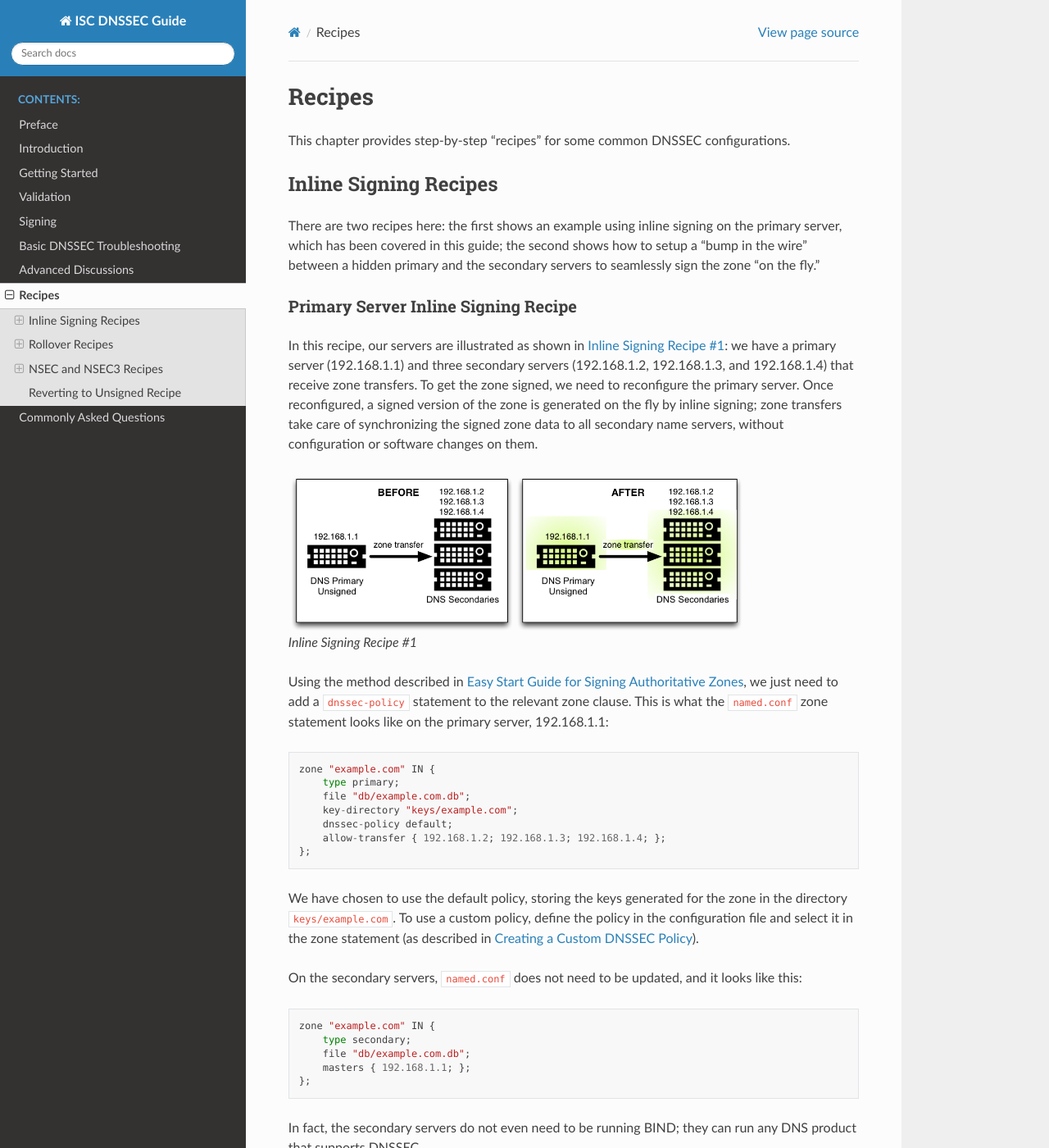
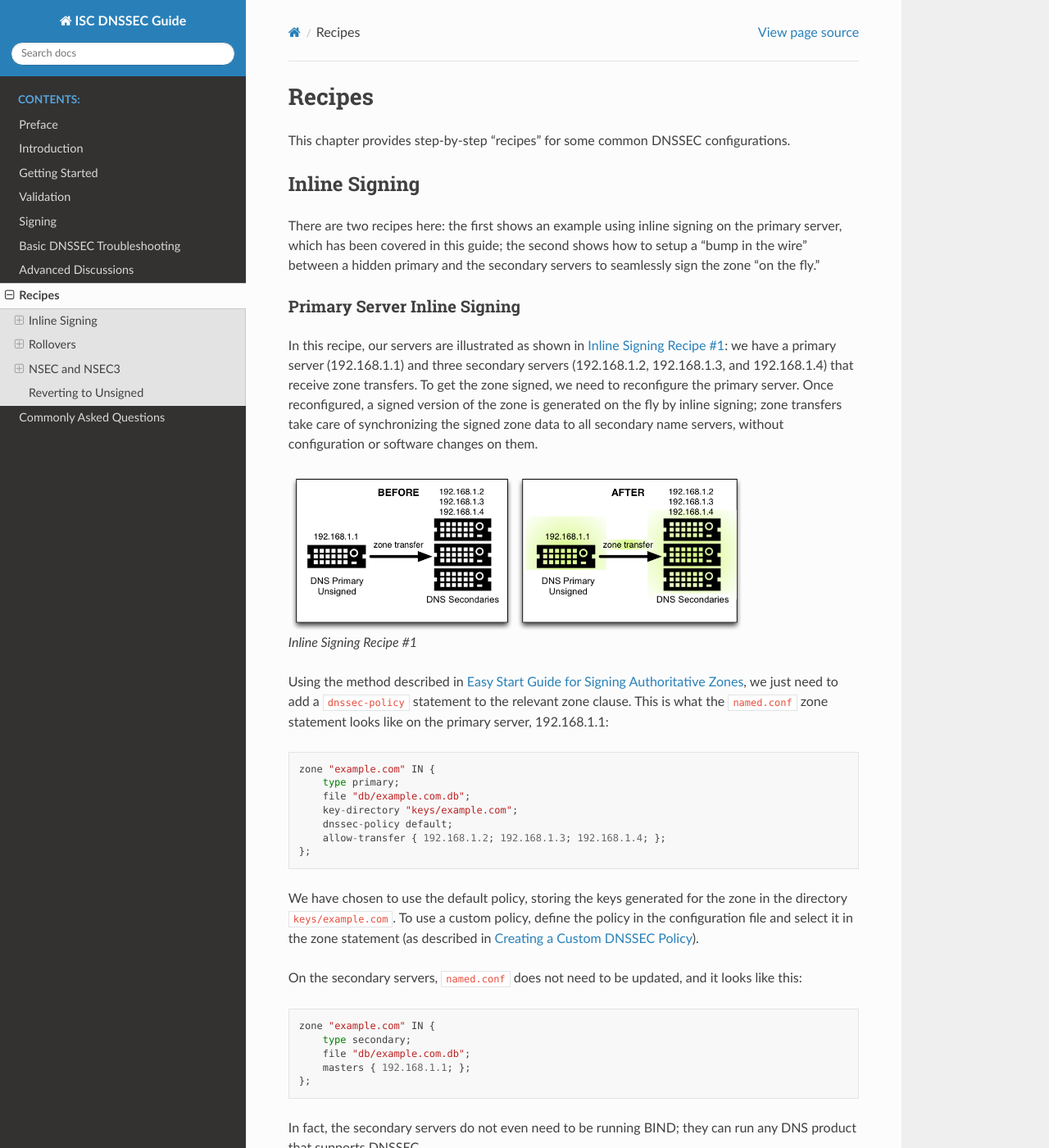
Before and after one commit to isc-projects/isc-dnssec-guide, a Sphinx documentation site: the page built from doc/recipes.rst, in a window 1280 px wide and 1400 px high. Shown: the whole window at 82% size. Built offline with Sphinx 7.4.7 and the Read the Docs theme 2.0.0, drawn with Linux system fonts in a browser that asks for light colours; some of the changed text lies outside the part shown.

Commit message:
Remove the word "recipe" from the section headers

```diff
--- a/doc/recipes.rst
+++ b/doc/recipes.rst
@@ -8,8 +8,8 @@ DNSSEC configurations.
 
 .. _recipes_inline_signing:
 
-Inline Signing Recipes
-----------------------
+Inline Signing
+--------------
 
 There are two recipes here: the first shows an example using inline
 signing on the primary server, which has been covered in this
@@ -19,8 +19,8 @@ sign the zone "on the fly."
 
 .. _recipes_inline_signing_primary:
 
-Primary Server Inline Signing Recipe
-~~~~~~~~~~~~~~~~~~~~~~~~~~~~~~~~~~~~
+Primary Server Inline Signing
+~~~~~~~~~~~~~~~~~~~~~~~~~~~~~
 
 In this recipe, our servers are illustrated as shown in
 :ref:`inline-signing-1`: we have a primary server
@@ -77,8 +77,8 @@ can run any DNS product that supports DNSSEC.
 
 .. _recipes_inline_signing_bump_in_the_wire:
 
-"Bump in the Wire" Inline Signing Recipe
-~~~~~~~~~~~~~~~~~~~~~~~~~~~~~~~~~~~~~~~~
+"Bump in the Wire" Inline Signing
+~~~~~~~~~~~~~~~~~~~~~~~~~~~~~~~~~
 
 In this recipe, we take advantage of the power of inline signing
 by placing an additional name server (192.168.1.5) between the hidden
@@ -153,8 +153,8 @@ like this:
 
 .. _recipes_rollovers:
 
-Rollover Recipes
-----------------
+Rollovers
+---------
 
 If you are signing your zone using a ``dnssec-policy`` statement, this
 section is not really relevant to you. In the policy statement, you set how long
@@ -171,8 +171,8 @@ through the rollover process and what you should be monitoring.
 
 .. _recipes_zsk_rollover:
 
-ZSK Rollover Recipe
-~~~~~~~~~~~~~~~~~~~
+ZSK Rollover
+~~~~~~~~~~~~
 
 This recipe covers how to perform a ZSK rollover using what is known as
 the Pre-Publication method. For other ZSK rolling methods, please see
@@ -396,8 +396,8 @@ point, but they do not have to be.
 
 .. _recipes_ksk_rollover:
 
-KSK Rollover Recipe
-~~~~~~~~~~~~~~~~~~~
+KSK Rollover
+~~~~~~~~~~~~
 
 This recipe describes how to perform KSK rollover using the Double-DS
 method. For other KSK rolling methods, please see
@@ -757,8 +757,8 @@ point, but they do not have to be.
 
 .. _recipes_nsec3:
 
-NSEC and NSEC3 Recipes
-----------------------
+NSEC and NSEC3
+--------------
 
 .. _recipes_nsec_to_nsec3:
 
@@ -865,8 +865,8 @@ and you should no longer see any traces of NSEC3 records.
 
 .. _recipes_nsec3_salt:
 
-Changing the NSEC3 Salt Recipe
-~~~~~~~~~~~~~~~~~~~~~~~~~~~~~~
+Changing the NSEC3 Salt
+~~~~~~~~~~~~~~~~~~~~~~~
 
 In :ref:`advanced_discussions_nsec3_salt`, we discuss the
 reasons why you may want to change your salt periodically for better
@@ -916,8 +916,8 @@ place of the salt field for ``named`` to generate a random salt.
 
 .. _recipes_nsec3_optout:
 
-NSEC3 Opt-Out Recipe
-~~~~~~~~~~~~~~~~~~~~
+NSEC3 Opt-Out
+~~~~~~~~~~~~~
 
 This recipe discusses how to enable and disable NSEC3 opt-out, and how to show
 the results of each action. As discussed in
@@ -1019,8 +1019,8 @@ bit set to 0:
 
 .. _revert_to_unsigned:
 
-Reverting to Unsigned Recipe
-----------------------------
+Reverting to Unsigned
+---------------------
 
 This recipe describes how to revert from a signed zone (DNSSEC) back to
 an unsigned (DNS) zone.
```
